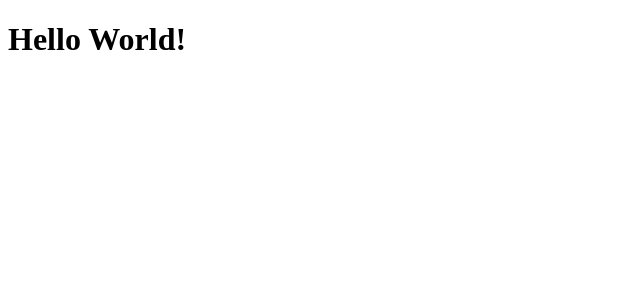
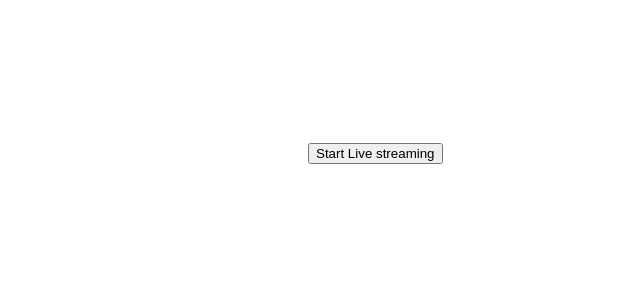
Before and after one commit to ttamalito/livestreaming-front-end, a React (Create React App) app: page /live in a window 1280 px wide. Shown: the top 300 px of the page, without its empty margins (0-640 px from the left). Built offline with nearby package versions, Linux system fonts and the light colour scheme.

Commit message:
add live page and logic to display the video being recorded from the user camera

```diff
--- a/package.json
+++ b/package.json
@@ -9,6 +9,7 @@
     "https": "^1.0.0",
     "react": "^18.2.0",
     "react-dom": "^18.2.0",
+    "react-router-dom": "^6.22.0",
     "react-scripts": "5.0.1",
     "web-vitals": "^2.1.4"
   },
--- a/src/App.js
+++ b/src/App.js
@@ -1,5 +1,7 @@
 import {useEffect} from "react";
-
+import {BrowserRouter} from "react-router-dom";
+import ProfileRoutes
+    from "./routes/profileRoutes/ProfileRoutes";
 function App() {
     useEffect(() => {
         fetch(`https://localhost:8443/`,
@@ -12,7 +14,9 @@ function App() {
     }, []);
   return (
     <div className="App">
-      <h1>Hello World!</h1>
+      <BrowserRouter>
+        <ProfileRoutes />
+      </BrowserRouter>
     </div>
   );
 }
--- a/src/index.js
+++ b/src/index.js
@@ -7,6 +7,7 @@ const root = ReactDOM.createRoot(document.getElementById('root'));
 root.render(
   <React.StrictMode>
     <App />
+
   </React.StrictMode>
 );
 
--- /dev/null
+++ b/src/pages/Live.js
@@ -0,0 +1,43 @@
+import {useRef, useState} from "react";
+
+
+export default function Live() {
+    // useRef for video src
+    const [videoSrc, setVideoSrc] = useState(false);
+    const videoRef = useRef(<video
+        autoPlay={true}></video>);
+    const videoOutput = <video id={'video-opt'} autoPlay={true}></video>
+    const livestreaming = videoSrc;
+    const permissionButton = <button
+        onClick={() => {
+            onClickStartLiveStream(setVideoSrc);
+        }}
+        >Start Live streaming</button>
+    return (
+        <>
+            {videoOutput}
+            {videoSrc && <p>LiveStreaming!</p>}
+            {permissionButton}
+        </>
+    )
+} // end of component
+
+
+function onClickStartLiveStream(setVideoSrc) {
+    console.log(`Starting live straming`)
+    if (navigator.mediaDevices && navigator.mediaDevices.getUserMedia) {
+        console.log(`Get User media supported`);
+        // get the media
+        navigator.mediaDevices
+            .getUserMedia({audio: true, video: true},)
+            .then((stream) => {
+                console.log(`We have the stream`);
+                setVideoSrc(true);
+                const vid = document.querySelector('#video-opt');
+                vid.srcObject = stream;
+                vid.onloadedmetadata = function(e) {
+                    vid.play();
+                };
+            })
+    } // end of if to see if media is available
+} // end of handler
--- /dev/null
+++ b/src/routes/profileRoutes/ProfileRoutes.js
@@ -0,0 +1,13 @@
+import React from "react";
+import {Route, Routes} from "react-router-dom";
+import Live from "../../pages/Live";
+
+
+
+export default function ProfileRoutes() {
+
+    return (<Routes>
+        <Route exact path='/live' element={<Live/>}/>
+
+    </Routes>);
+}
```
Also changed, not shown: 1 other file (tests, documents, lock files or other folders).
